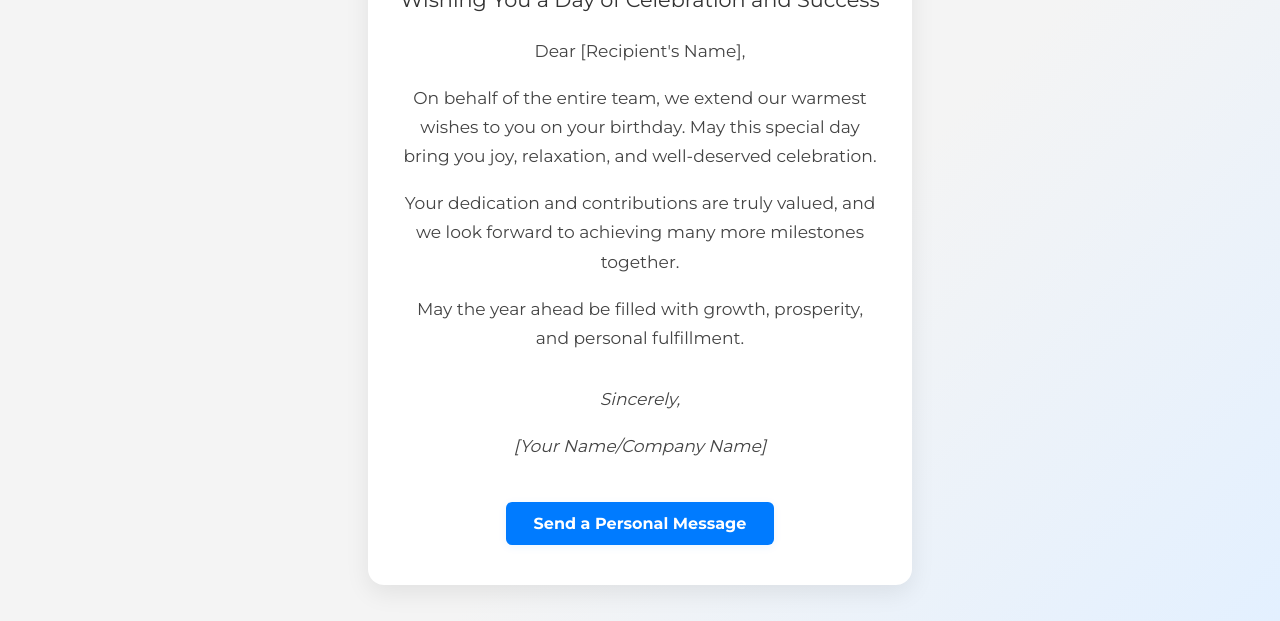
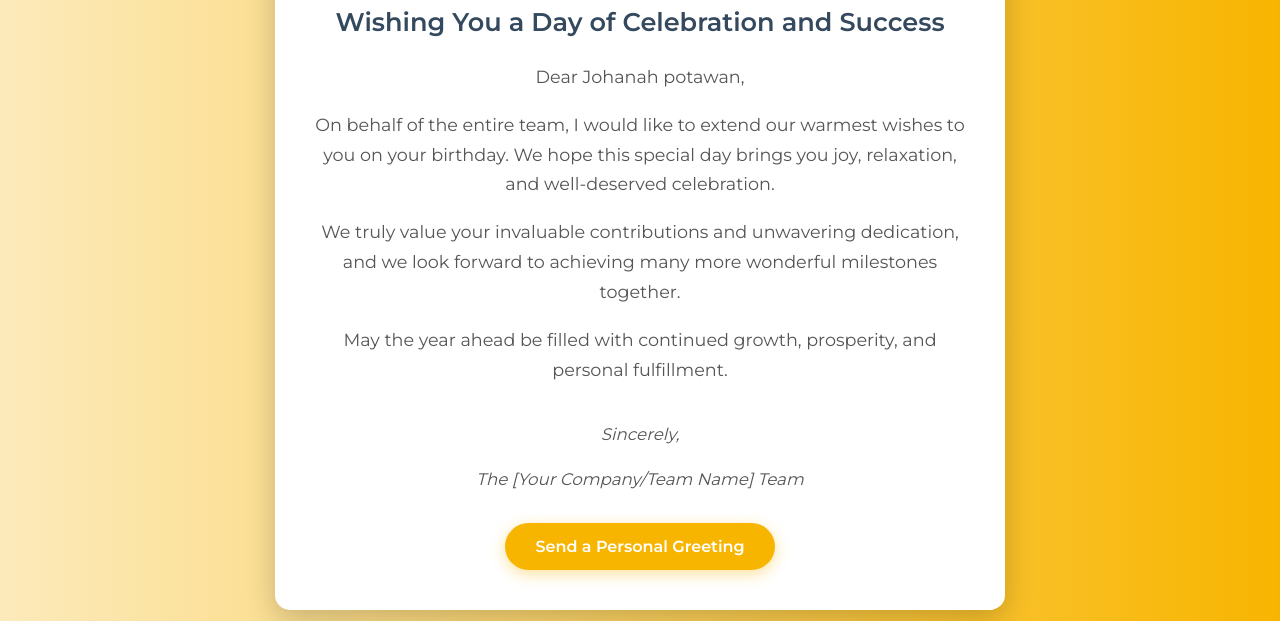
Before and after one commit to magusib06/MyexampleWebsite, a plain HTML site: page index.html in a window 1280 px wide. Shown: the part 179-800 px from the top of the page. Drawn offline with nearby package versions, Linux system fonts and the light colour scheme.

Commit message:
Update index.html

```diff
--- a/index.html
+++ b/index.html
@@ -1,106 +1,148 @@
  <!DOCTYPE html>
-<html lang="en">
+<html>
 <head>
-  <meta charset="UTF-8">
-  <meta name="viewport" content="width=device-width, initial-scale=1.0">
 <title>Happy Birthday!</title>
-  <link href="https://fonts.googleapis.com/css?family=Montserrat:700,400&display=swap" rel="stylesheet">
+<link href="https://fonts.googleapis.com/css2?family=Playfair+Display:wght@700&family=Montserrat:wght@400;600&display=swap" rel="stylesheet">
 <style>
   body {
-      font-family: 'Montserrat', 'Segoe UI', Tahoma, Geneva, Verdana, sans-serif;
-      background: linear-gradient(135deg, #f4f4f4 60%, #e3f0ff 100%);
+    font-family: 'Montserrat', sans-serif; /* Modern, readable font */
+    background: linear-gradient(to right, #fceabb, #f8b500); /* Warm gradient background */
     margin: 0;
     padding: 0;
-      min-height: 100vh;
     display: flex;
     justify-content: center;
     align-items: center;
+    min-height: 100vh;
+    color: #333; /* Default text color */
+    overflow: hidden; /* Hide scrollbar if content is smaller than viewport */
   }
   .container {
-      background: #fff;
-      border-radius: 16px;
-      box-shadow: 0 8px 24px rgba(0,0,0,0.08);
-      padding: 40px 32px;
-      max-width: 480px;
-      width: 100%;
+    background-color: #ffffff;
+    border-radius: 15px; /* Softer rounded corners */
+    box-shadow: 0 10px 30px rgba(0, 0, 0, 0.2); /* Deeper, more elegant shadow */
+    padding: 40px;
+    max-width: 650px;
     text-align: center;
+    animation: fadeInScale 1s ease-out forwards; /* Fade-in and scale animation */
+    position: relative;
+    overflow: hidden; /* For background flourishes */
   }
+
+  /* Subtle background flourish within the container */
+  .container::before {
+    content: '';
+    position: absolute;
+    top: -50px;
+    left: -50px;
+    width: 200px;
+    height: 200px;
+    background: radial-gradient(circle, rgba(255,255,255,0.15) 0%, rgba(255,255,255,0) 70%);
+    border-radius: 50%;
+    pointer-events: none;
+  }
+  .container::after {
+    content: '';
+    position: absolute;
+    bottom: -50px;
+    right: -50px;
+    width: 150px;
+    height: 150px;
+    background: radial-gradient(circle, rgba(255,255,255,0.15) 0%, rgba(255,255,255,0) 70%);
+    border-radius: 50%;
+    pointer-events: none;
+  }
+
   h1 {
-      color: #007bff;
-      font-size: 2.4em;
+    font-family: 'Playfair Display', serif; /* Elegant serif font for heading */
+    color: #e67e22; /* Warm orange */
+    font-size: 3.5em;
     margin-bottom: 10px;
-      font-weight: 700;
     letter-spacing: 1px;
+    text-shadow: 2px 2px 4px rgba(0,0,0,0.1); /* Soft text shadow */
   }
   h2 {
-      color: #333;
-      font-size: 1.3em;
-      margin-bottom: 24px;
-      font-weight: 400;
+    font-family: 'Montserrat', sans-serif;
+    color: #34495e; /* Darker blue-grey */
+    font-size: 1.6em;
+    margin-bottom: 25px;
+    font-weight: 600; /* Slightly bolder */
   }
   p {
-      color: #444;
-      font-size: 1.07em;
+    color: #555555;
+    font-size: 1.1em;
     line-height: 1.7;
     margin-bottom: 18px;
   }
   .signature {
-      margin-top: 32px;
+    margin-top: 35px;
     font-style: italic;
-      color: #888;
-      font-size: 1em;
+    color: #7f8c8d; /* Muted grey */
+    font-size: 0.95em;
+  }
+  .signature p {
+      margin-bottom: 5px;
   }
   .button {
     display: inline-block;
-      background: #007bff;
-      color: #fff;
-      padding: 12px 28px;
-      border-radius: 6px;
+    background-color: #f8b500; /* Vibrant yellow-orange */
+    color: #ffffff;
+    padding: 14px 30px;
+    border-radius: 50px; /* Pill-shaped button */
     text-decoration: none;
-      font-weight: 700;
-      margin-top: 24px;
-      transition: background 0.3s;
-      box-shadow: 0 2px 8px rgba(0,123,255,0.08);
-      border: none;
-      cursor: pointer;
+    font-weight: 600;
+    margin-top: 25px;
+    transition: background-color 0.3s ease, transform 0.2s ease;
+    box-shadow: 0 4px 15px rgba(248, 181, 0, 0.4); /* Button shadow */
   }
-    .button:focus,
   .button:hover {
-      background: #0056b3;
-      outline: none;
+    background-color: #e6a200; /* Slightly darker on hover */
+    transform: translateY(-2px); /* Slight lift effect */
   }
-    @media (max-width: 600px) {
-      .container {
-        padding: 24px 8px;
+
+  /* Keyframe animation for fade-in and scale */
+  @keyframes fadeInScale {
+    from {
+      opacity: 0;
+      transform: scale(0.9);
     }
-      h1 {
-        font-size: 2em;
+    to {
+      opacity: 1;
+      transform: scale(1);
     }
-      h2 {
-        font-size: 1.1em;
   }
+
+  /* Optional: Add a small birthday icon or confetti */
+  .header-icon {
+      margin-bottom: 20px;
   }
 </style>
 </head>
 <body>
-  <main class="container" role="main" aria-label="Birthday Greeting">
+
+<div class="container">
+  <!-- You could place a small icon here, e.g., a party hat emoji or image -->
+  <!-- <div class="header-icon">
+    <img src="path/to/birthday_icon.png" alt="Birthday Icon" style="width: 60px; height: auto;">
+  </div> -->
+
   <h1>Happy Birthday!</h1>
   <h2>Wishing You a Day of Celebration and Success</h2>
-    <p>Dear <span id="recipient-name">[Recipient's Name]</span>,</p>
-    <p>
-      On behalf of the entire team, we extend our warmest wishes to you on your birthday. May this special day bring you joy, relaxation, and well-deserved celebration.
-    </p>
-    <p>
-      Your dedication and contributions are truly valued, and we look forward to achieving many more milestones together.
-    </p>
-    <p>
-      May the year ahead be filled with growth, prosperity, and personal fulfillment.
-    </p>
+
+  <p>Dear Johanah potawan,</p>
+
+  <p>On behalf of the entire team, I would like to extend our warmest wishes to you on your birthday. We hope this special day brings you joy, relaxation, and well-deserved celebration.</p>
+
+  <p>We truly value your invaluable contributions and unwavering dedication, and we look forward to achieving many more wonderful milestones together.</p>
+
+  <p>May the year ahead be filled with continued growth, prosperity, and personal fulfillment.</p>
+
   <div class="signature">
     <p>Sincerely,</p>
-      <p id="sender-name">[Your Name/Company Name]</p>
+    <p>The [Your Company/Team Name] Team</p>
   </div>
-    <a href="mailto:[Recipient's Email]?subject=Happy%20Birthday!" class="button" aria-label="Send a Personal Message">Send a Personal Message</a>
-  </main>
+
+  <a href="#" class="button">Send a Personal Greeting</a>
+</div>
+
 </body>
 </html>
```
Lines whose indentation alone changed are shown as unchanged.
